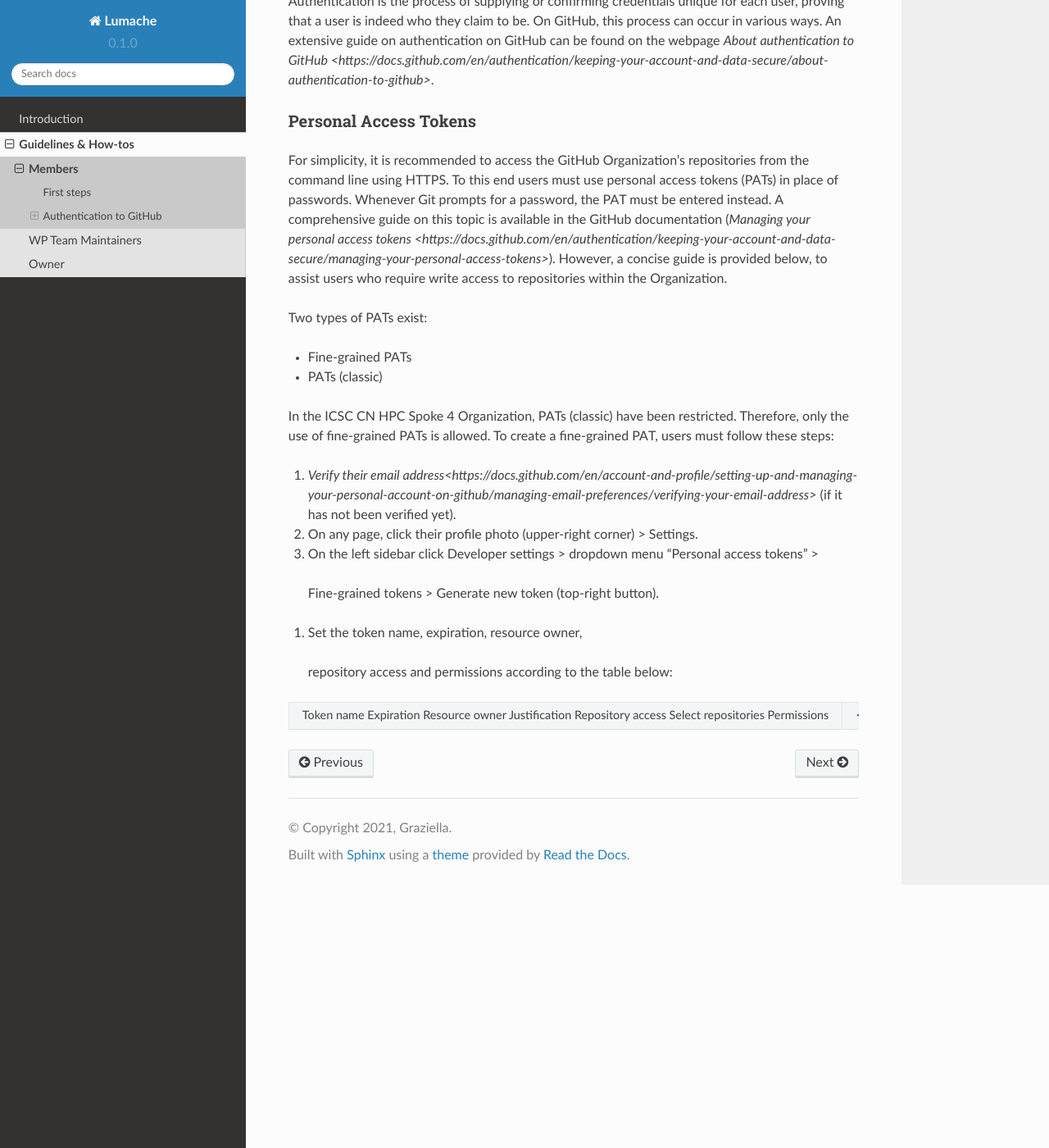
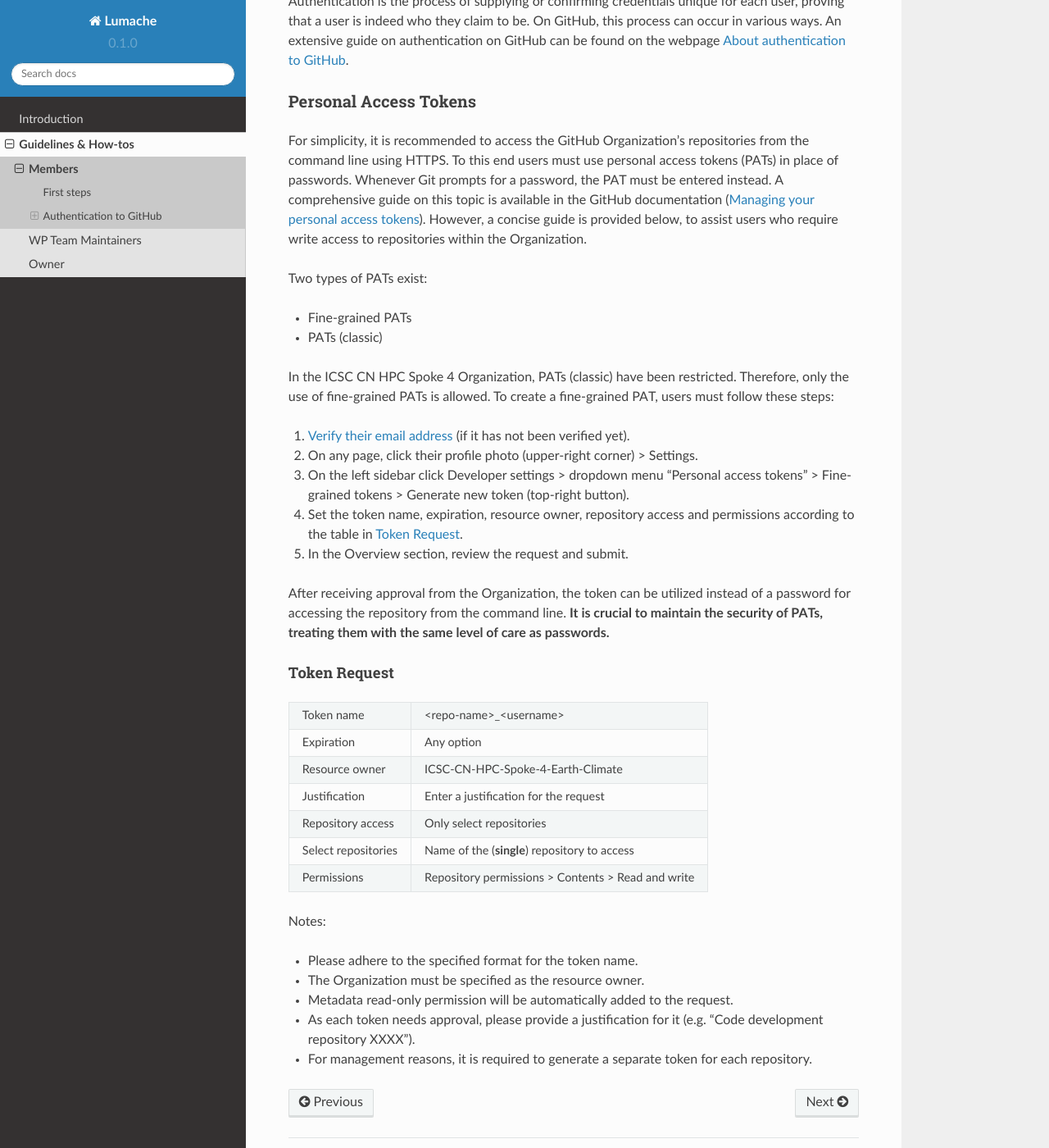
Before and after one commit to ICSC-CN-HPC-Spoke-4-Earth-Climate/documentation, a Sphinx documentation site: the page built from docs/source/howtos/member_howto.rst, in a window 1280 px wide and 1400 px high, scrolled down 1452 px. Shown: the whole window at 82% size. Built offline with Sphinx 7.4.7 and the Read the Docs theme 2.0.0, drawn with Linux system fonts in a browser that asks for light colours.

Commit message:
Member's howto 3rd part

```diff
--- a/docs/source/conf.py
+++ b/docs/source/conf.py
@@ -17,6 +17,7 @@ extensions = [
     'sphinx.ext.autodoc',
     'sphinx.ext.autosummary',
     'sphinx.ext.intersphinx',
+    'sphinx.ext.autosectionlabel'
 ]
 
 intersphinx_mapping = {
--- a/docs/source/howtos/member_howto.rst
+++ b/docs/source/howtos/member_howto.rst
@@ -6,8 +6,7 @@ Member's How-to
 First steps
 -----------
 
-After receiving and accepting the invitation to join the Organization,
-members can access the Organization's web pages.
+After receiving and accepting the invitation to join the Organization, members can access the Organization's web pages.
 The `main page of the Organization <https://github.com/CN-HPC-Spoke-4-Earth-Climate>`
 can be reached by using the link in the left sidebar of each member's GitHub main page,
 under the section 'Organizations'.
@@ -61,7 +60,7 @@ Authentication is the process of supplying or confirming credentials unique for
 proving that a user is indeed who they claim to be.
 On GitHub, this process can occur in various ways.
 An extensive guide on authentication on GitHub can be found on the webpage
-`About authentication to GitHub <https://docs.github.com/en/authentication/keeping-your-account-and-data-secure/about-authentication-to-github>`.
+`About authentication to GitHub <https://docs.github.com/en/authentication/keeping-your-account-and-data-secure/about-authentication-to-github>`_.
 
 
 ^^^^^^^^^^^^^^^^^^^^^^
@@ -72,7 +71,7 @@ repositories from the command line using HTTPS.
 To this end users must use personal access tokens (PATs) in place of passwords.
 Whenever Git prompts for a password, the PAT must be entered instead.
 A comprehensive guide on this topic is available in the GitHub documentation
-(`Managing your personal access tokens <https://docs.github.com/en/authentication/keeping-your-account-and-data-secure/managing-your-personal-access-tokens>`).
+(`Managing your personal access tokens <https://docs.github.com/en/authentication/keeping-your-account-and-data-secure/managing-your-personal-access-tokens>`_).
 However, a concise guide is provided below,
 to assist users who require write access to repositories within the Organization.
 
@@ -85,19 +84,41 @@ In the ICSC CN HPC Spoke 4 Organization, PATs (classic) have been restricted.
 Therefore, only the use of fine-grained PATs is allowed.
 To create a fine-grained PAT, users must follow these steps:
 
-#.  `Verify their email address<https://docs.github.com/en/account-and-profile/setting-up-and-managing-your-personal-account-on-github/managing-email-preferences/verifying-your-email-address>`
+#.  `Verify their email address <https://docs.github.com/en/account-and-profile/setting-up-and-managing-your-personal-account-on-github/managing-email-preferences/verifying-your-email-address>`_
     (if it has not been verified yet).
 #.	On any page, click their profile photo (upper-right corner) > Settings.
-#.	On the left sidebar click Developer settings > dropdown menu “Personal access tokens” >
-    Fine-grained tokens > Generate new token (top-right button).
-#.	Set the token name, expiration, resource owner,
-    repository access and permissions according to the table below:
+#.	On the left sidebar click Developer settings > dropdown menu “Personal access tokens” > Fine-grained tokens > Generate new token (top-right button).
+#.	Set the token name, expiration, resource owner, repository access and permissions according to the table in :ref:`Token Request`.
+#.	In the Overview section, review the request and submit.
+
+After receiving approval from the Organization, the token can be utilized instead of a password for accessing the repository from the command line.
+**It is crucial to maintain the security of PATs, treating them with the same level of care as passwords.**
+
+
+"""""""""""""
+Token Request
+"""""""""""""
+
 +---------------------+----------------------------------------------------+
-| Token name          |	<repo-name>_<username>                             |
-| Expiration	      | Any option                                         |
+| Token name          | <repo-name>_<username>                             |
++---------------------+----------------------------------------------------+
+| Expiration          | Any option                                         |
++---------------------+----------------------------------------------------+
 | Resource owner      |	ICSC-CN-HPC-Spoke-4-Earth-Climate                  |
++---------------------+----------------------------------------------------+
 | Justification	      | Enter a justification for the request              |
++---------------------+----------------------------------------------------+
 | Repository access   |	Only select repositories                           |
-| Select repositories |	Name of the (single) repository to access          |
++---------------------+----------------------------------------------------+
+| Select repositories |	Name of the (**single**) repository to access      |
++---------------------+----------------------------------------------------+
 | Permissions	      | Repository permissions > Contents > Read and write |
 +---------------------+----------------------------------------------------+
+
+Notes:
+
+* Please adhere to the specified format for the token name.
+* The Organization must be specified as the resource owner.
+* Metadata read-only permission will be automatically added to the request.
+* As each token needs approval, please provide a justification for it (e.g. “Code development repository XXXX”).
+* For management reasons, it is required to generate a separate token for each repository.
```
